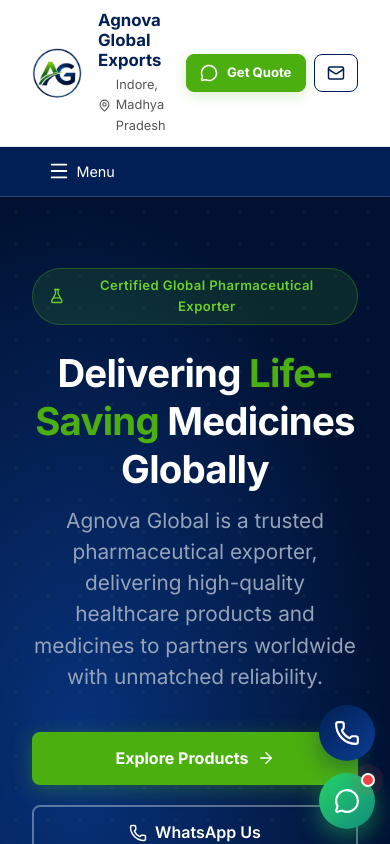
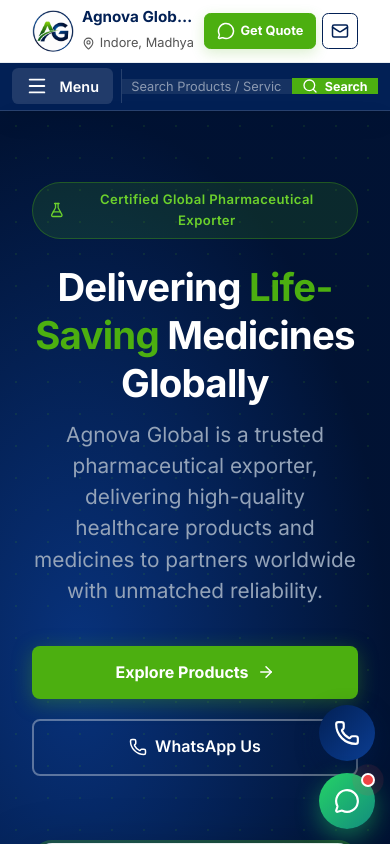
Before and after one commit to agnovaglobalexports-design/agnova-global, a React (Vite) app: page / in a window 390 px wide. Shown: the top 844 px of the page. Built offline with nearby package versions, Linux system fonts and the light colour scheme.

Commit message:
Perfect mobile header layout with balanced logo, text, and action buttons

```diff
--- a/src/components/Navbar.css
+++ b/src/components/Navbar.css
@@ -474,7 +474,142 @@
 }
 
 @media (max-width: 820px) {
-  .mobile-menu-btn { display: inline-flex; }
+  .top-bar {
+    padding: 0.5rem 0;
+  }
+
+  .top-bar-inner {
+    display: flex;
+    justify-content: space-between;
+    align-items: center;
+    gap: 0.5rem;
+  }
+
+  .top-bar-left {
+    display: flex;
+    align-items: center;
+    gap: 0.5rem;
+    min-width: 0;
+    flex: 1;
+  }
+
+  .logo-img {
+    width: 42px;
+    height: 42px;
+    border-radius: 50%;
+    flex-shrink: 0;
+  }
+
+  .company-info {
+    min-width: 0;
+    overflow: hidden;
+  }
+
+  .company-name {
+    font-size: 0.95rem;
+    font-weight: 800;
+    white-space: nowrap;
+    overflow: hidden;
+    text-overflow: ellipsis;
+    display: block;
+    line-height: 1.2;
+    color: #022055;
+  }
+
+  .company-meta {
+    display: flex;
+    align-items: center;
+    gap: 0.25rem;
+    margin-top: 2px;
+    font-size: 0.72rem;
+    color: #64748b;
+    white-space: nowrap;
+    overflow: hidden;
+    text-overflow: ellipsis;
+  }
+
+  .meta-divider,
+  .meta-item.gst,
+  .meta-item.payment {
+    display: none;
+  }
+
+  .top-bar-right {
+    display: flex;
+    align-items: center;
+    gap: 0.35rem;
+    flex-shrink: 0;
+  }
+
+  .action-btn {
+    min-width: auto;
+    height: 36px;
+    padding: 0.4rem 0.75rem;
+    font-size: 0.8rem;
+    border-radius: 0.4rem;
+    font-weight: 700;
+  }
+
+  .get-quote-header-btn {
+    padding: 0.4rem 0.75rem;
+    gap: 0.35rem;
+    font-size: 0.8rem;
+  }
+
+  .email-header-btn {
+    width: 36px;
+    padding: 0;
+    justify-content: center;
+  }
+
+  .email-header-btn span {
+    display: none;
+  }
+
+  /* Bottom nav on mobile */
+  .bottom-nav-inner {
+    display: flex;
+    align-items: center;
+    justify-content: space-between;
+    padding: 0.35rem 0.75rem;
+    gap: 0.5rem;
+  }
+
+  .mobile-menu-btn {
+    display: inline-flex;
+    align-items: center;
+    gap: 0.35rem;
+    padding: 0.45rem 0.85rem;
+    font-size: 0.88rem;
+    background: rgba(255, 255, 255, 0.12);
+    border-radius: 0.4rem;
+    color: #fff;
+    border: none;
+    cursor: pointer;
+    font-weight: 600;
+  }
+
+  .search-bar-wrapper {
+    flex: 1;
+    max-width: 260px;
+  }
+
+  .search-bar {
+    display: flex;
+    height: 34px;
+  }
+
+  .search-input {
+    width: 100%;
+    min-width: 0;
+    font-size: 0.8rem;
+    padding: 0 0.6rem;
+  }
+
+  .search-btn {
+    padding: 0 0.65rem;
+    font-size: 0.78rem;
+  }
 
   .nav-links {
     position: absolute;
@@ -484,43 +619,46 @@
     flex-direction: column;
     background: #022055;
     z-index: 999;
-    border-top: 1px solid rgba(255,255,255,0.15);
+    border-top: 1px solid rgba(255, 255, 255, 0.15);
     overflow: hidden;
     max-height: 0;
     transition: max-height 0.3s ease;
+    box-shadow: 0 10px 25px rgba(0, 0, 0, 0.3);
   }
 
-  .nav-links.active { max-height: 300px; }
+  .nav-links.active {
+    max-height: 350px;
+    overflow-y: auto;
+  }
 
   .nav-link {
     width: 100%;
     border-left: none;
     border-right: none;
-    border-bottom: 1px solid rgba(255,255,255,0.08);
-    padding: 1rem 1.5rem;
+    border-bottom: 1px solid rgba(255, 255, 255, 0.08);
+    padding: 0.9rem 1.25rem;
+    font-size: 0.95rem;
   }
 
-  .nav-link:first-child { border-left: none; }
-
-  .search-bar { display: none; }
+  .nav-link:first-child {
+    border-left: none;
+  }
 }
 
-@media (max-width: 620px) {
-  .company-name { font-size: 1.05rem; }
-  .top-bar-right { gap: 0.5rem; }
-  .action-btn {
-    min-width: auto;
-    padding: 0.5rem 0.85rem;
-    height: 38px;
-    font-size: 0.82rem;
+@media (max-width: 380px) {
+  .company-name {
+    font-size: 0.85rem;
   }
-  .logo-img { width: 50px; height: 50px; }
-  .top-bar-inner { gap: 0.75rem; }
+  .logo-img {
+    width: 36px;
+    height: 36px;
+  }
+  .get-quote-header-btn span {
+    display: none;
+  }
+  .get-quote-header-btn {
+    width: 36px;
+    padding: 0;
+    justify-content: center;
+  }
 }
-
-@media (max-width: 480px) {
-  .meta-divider { display: none; }
-  .meta-item:not(:first-child) { display: none; }
-  .email-header-btn span { display: none; }
-  .email-header-btn { padding: 0.5rem 0.75rem; }
-}
```
